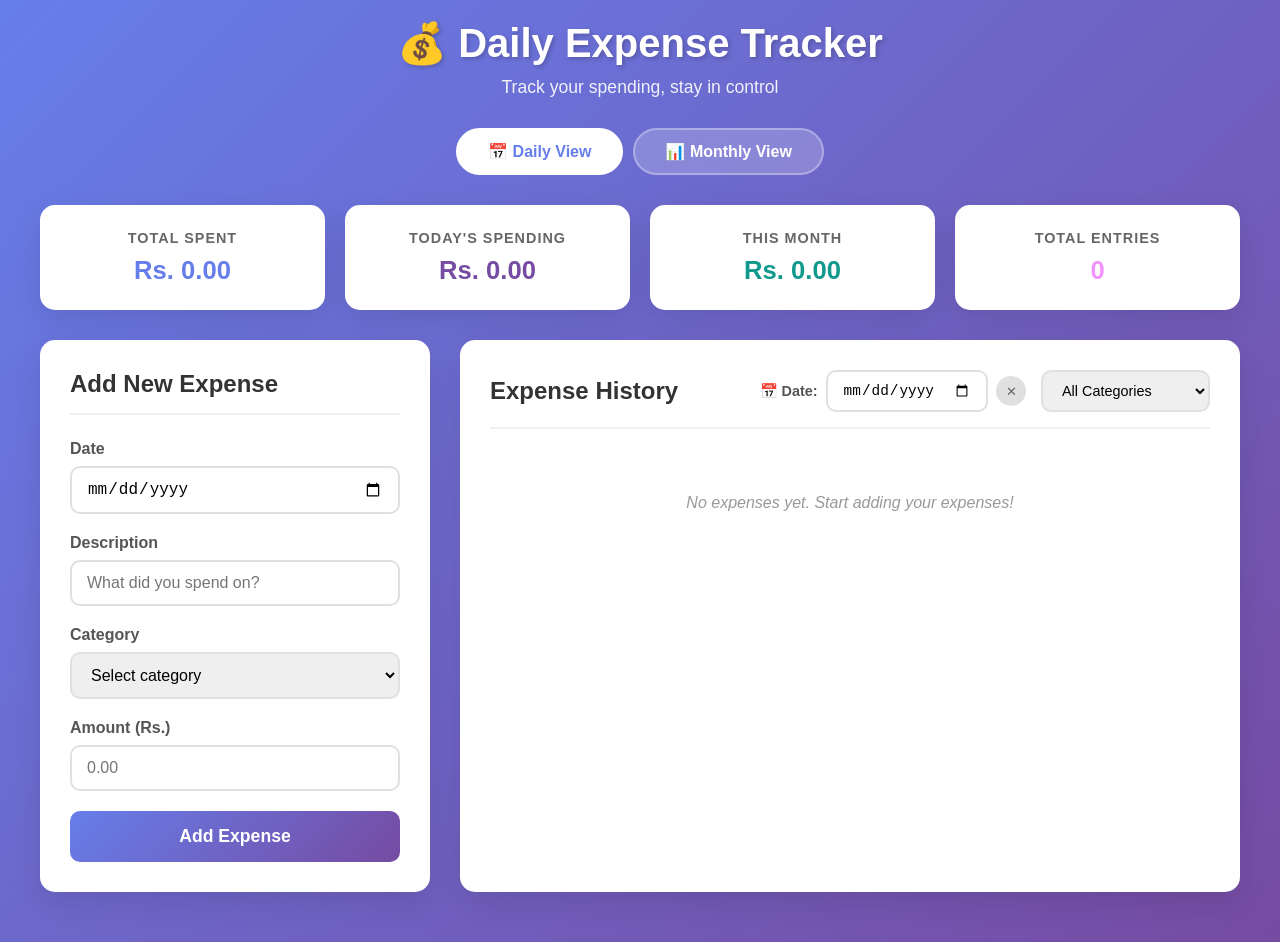
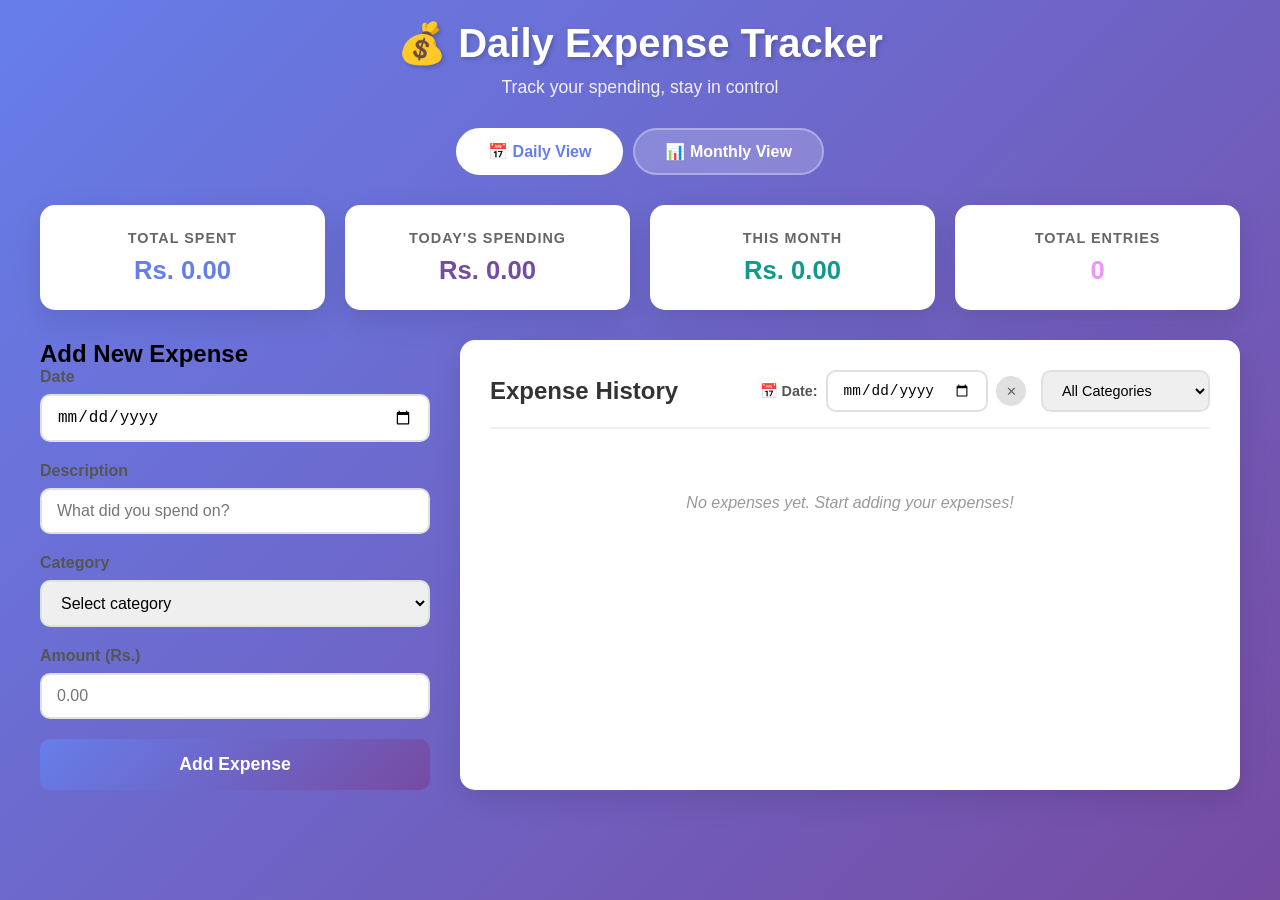

income

--- a/styles.css
+++ b/styles.css
@@ -177,8 +177,8 @@ header h1 {
     }
 }
 
-/* Add Expense Section */
-.add-expense-section {
+/* Add Transaction Section */
+.add-transaction-section {
     background: white;
     border-radius: 15px;
     padding: 30px;
@@ -186,11 +186,41 @@ header h1 {
     height: fit-content;
 }
 
-.add-expense-section h2 {
-    color: #333;
-    margin-bottom: 25px;
+.form-toggle {
+    display: flex;
+    gap: 10px;
+    margin-bottom: 20px;
+    border-bottom: 2px solid #e0e0e0;
     padding-bottom: 15px;
-    border-bottom: 2px solid #f0f0f0;
+}
+
+.form-tab-btn {
+    padding: 10px 20px;
+    background: none;
+    border: none;
+    color: #999;
+    font-weight: 600;
+    cursor: pointer;
+    border-bottom: 3px solid transparent;
+    transition: all 0.3s ease;
+    margin-bottom: -17px;
+}
+
+.form-tab-btn:hover {
+    color: #667eea;
+}
+
+.form-tab-btn.active {
+    color: #667eea;
+    border-bottom-color: #667eea;
+}
+
+.transaction-form {
+    display: none;
+}
+
+.transaction-form.active {
+    display: block;
 }
 
 .form-group {
@@ -237,6 +267,14 @@ header h1 {
 .btn-add:hover {
     transform: translateY(-2px);
     box-shadow: 0 5px 20px rgba(102, 126, 234, 0.4);
+}
+
+.btn-income {
+    background: linear-gradient(135deg, #11998e 0%, #38ef7d 100%);
+}
+
+.btn-income:hover {
+    box-shadow: 0 5px 20px rgba(17, 153, 142, 0.4);
 }
 
 /* Expenses List Section */
